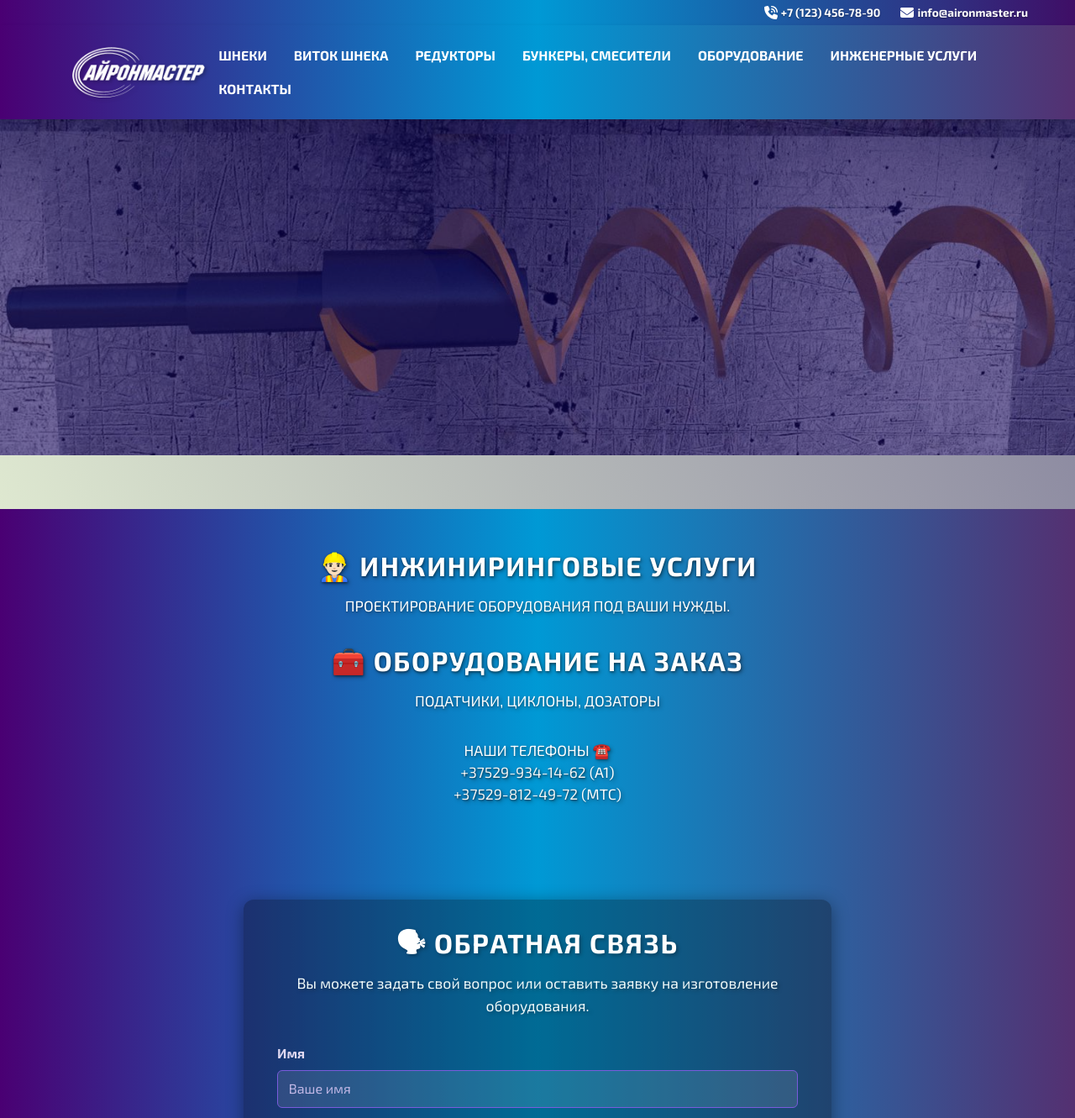
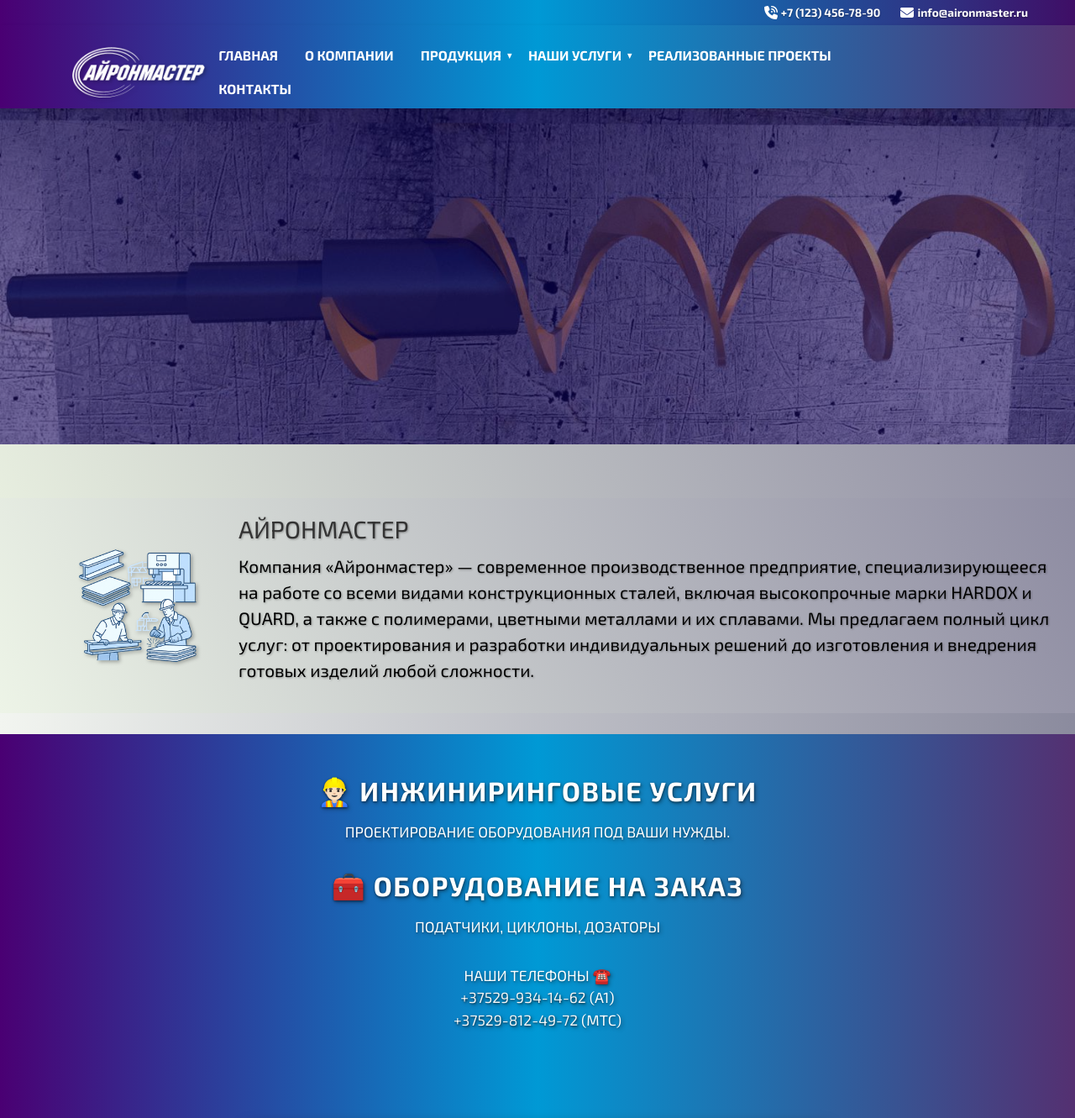
Before and after one commit to TumashenkaAliaksandr/aironmaster, a Django app: template webapp/templates/webapp/index.html in a window 1280 px wide. Shown: the top 1331 px of the page at 84% size. Run offline with Django 5.2, Linux system fonts and the light colour scheme; the template is opened without the code that fills it, so the values that code supplies are empty.

Commit message:
fixing css and js

```diff
--- a/templates/main/banner.html
+++ b/templates/main/banner.html
@@ -3,7 +3,7 @@
 
 
 {% block content %}
-    <section class="photo-banner">
+    <section id="home-page" class="photo-banner">
         {% for main_banner in banner %}
             <div class="photo-banner-content">
                 <h2>{{ main_banner.name }}</h2><br>
--- a/templates/main/base.html
+++ b/templates/main/base.html
@@ -56,24 +56,36 @@
         <!-- Меню для десктопа -->
         <nav class="d-none d-md-block">
             <ul class="nav">
-                <li class="nav-item"><a class="nav-link" href="#screws">Шнеки</a></li>
-                <li class="nav-item"><a class="nav-link" href="#screw-spiral">Виток шнека</a></li>
-                <li class="nav-item"><a class="nav-link" href="#reducers">Редукторы</a></li>
-                <li class="nav-item"><a class="nav-link" href="#bunkers-mixers">Бункеры, смесители</a></li>
-                <li class="nav-item"><a class="nav-link" href="#engineering">Оборудование</a></li>
-                <li class="nav-item"><a class="nav-link" href="#engineering">Инженерные услуги</a></li>
-                <li class="nav-item"><a class="nav-link" href="#contacts">Контакты</a></li>
+               <li class="nav-item"><a class="nav-linkss {% if request.resolver_match.url_name == 'index' %}active{% endif %}" href="{% url 'index' %}">Главная</a></li>
+                <li class="nav-item"><a class="nav-link" href="#about">О компании</a></li>
+                <li class="nav-item dropdown">
+                    <a href="#" class="nav-linkss dropbtn">Продукция</a>
+                    <ul class="dropdown-content">
+                        <li><a href="#service1">Продукция 1</a></li>
+                        <li><a href="#service2">Продукция 2</a></li>
+                        <li><a href="#service3">Продукция 3</a></li>
+                    </ul>
+                </li>
+                <li class="nav-item dropdown">
+                    <a href="#" class="nav-linkss dropbtn">Наши Услуги</a>
+                    <ul class="dropdown-content">
+                        <li><a href="#service1">Услуга 1</a></li>
+                        <li><a href="#service2">Услуга 2</a></li>
+                        <li><a href="#service3">Услуга 3</a></li>
+                    </ul>
+                </li>
+                <li class="nav-item"><a class="nav-linkss" href="#">Реализованные проекты</a></li>
+                <li class="nav-item"><a class="nav-link" href="#contacts-top">Контакты</a></li>
             </ul>
         </nav>
         <nav id="mobileMenu" class="mobile-menu d-md-none" aria-hidden="true">
             <ul class="nav flex-column">
-                <li class="nav-item"><a class="nav-link" href="#screws">Шнеки</a></li>
-                <li class="nav-item"><a class="nav-link" href="#screw-spiral">Виток шнека</a></li>
-                <li class="nav-item"><a class="nav-link" href="#reducers">Редукторы</a></li>
-                <li class="nav-item"><a class="nav-link" href="#bunkers-mixers">Бункеры, смесители</a></li>
-                <li class="nav-item"><a class="nav-link" href="#equipment">Оборудование</a></li>
-                <li class="nav-item"><a class="nav-link" href="#engineering">Инженерные услуги</a></li>
-                <li class="nav-item"><a class="nav-link" href="#contacts">Контакты</a></li>
+                <li class="nav-item"><a class="nav-link" href="#screws">Главная</a></li>
+                <li class="nav-item"><a class="nav-link" href="#screw-spiral">О компании</a></li>
+                <li class="nav-item"><a class="nav-link" href="#reducers">Продукция</a></li>
+                <li class="nav-item"><a class="nav-link" href="#bunkers-mixers">Наши Услуги</a></li>
+                <li class="nav-item"><a class="nav-link" href="#engineering">Реализованные проекты</a></li>
+                <li class="nav-item"><a class="nav-link" href="#engineering">Контакты</a></li>
             </ul>
         </nav>
     </div>
--- a/webapp/static/webapp/css/mobile.css
+++ b/webapp/static/webapp/css/mobile.css
@@ -14,6 +14,11 @@
   }
 
   nav .nav-link {
+    padding: 0.5rem;
+    font-size: 1.1rem;
+  }
+
+  nav .nav-linkss {
     padding: 0.5rem;
     font-size: 1.1rem;
   }
--- a/webapp/static/webapp/css/style.css
+++ b/webapp/static/webapp/css/style.css
@@ -42,10 +42,12 @@
     top: 0;
     z-index: 1000;
     padding: 0.75rem 0;
+    height: 99px;
 }
 
 .nav {
     text-transform: capitalize;
+    margin-right: 70px;
 }
 
 .paddings {
@@ -91,6 +93,101 @@
     filter: drop-shadow(2px 2px 2px rgba(0, 0, 0, 0.3));
     cursor: default; /* чтобы не было эффекта "руки" */
     pointer-events: none; /* запрет клика по активному пункту */
+}
+
+nav .nav-linkss {
+    color: white;
+    font-weight: 600;
+    padding: 0.5rem 1rem;
+    text-transform: uppercase;
+    transition: color 0.3s ease, filter 0.3s ease;
+    text-decoration: none;
+    position: relative;
+    top: 8px;
+}
+
+/* При наведении */
+nav .nav-linkss:hover {
+    color: #95e6ff;
+    filter: drop-shadow(2px 2px 2px rgba(0, 0, 0, 0.3));
+}
+
+/* Активный пункт меню */
+nav .nav-linkss.active {
+    color: #95e6ff;
+    filter: drop-shadow(2px 2px 2px rgba(0, 0, 0, 0.3));
+    cursor: default; /* чтобы не было эффекта "руки" */
+    pointer-events: none; /* запрет клика по активному пункту */
+    position: relative;
+    top: 8px;
+}
+
+.about-company {
+  display: flex;
+  align-items: center;
+  gap: 20px;
+  margin: 0 auto;
+  padding: 20px;
+  background: linear-gradient(66deg, #edf4e7, #8e8ca2);
+}
+.about-image {
+  flex: 1;
+}
+
+.about-image img {
+    width: 150px;
+    height: 150px;
+    border-radius: 8px;
+    display: block;
+    left: 70px;
+    position: relative;
+    filter: drop-shadow(2px 2px 2px rgba(0, 0, 0, 0.3));
+}
+
+.about-description {
+  flex: 4;
+    filter: drop-shadow(1px 1px 1px rgba(0, 0, 0, 0.3));
+}
+
+.company-name {
+  margin-bottom: 10px;
+  font-size: 1.8rem;
+  color: #333;
+}
+
+.company-text {
+  font-size: 1.3rem;
+  line-height: 1.5;
+  color: #000;
+}
+
+/* Адаптив для мобильных */
+@media (max-width: 600px) {
+  .about-company {
+    flex-direction: column;
+    padding: 10px;
+  }
+
+  .about-image, .about-description {
+      flex: none;
+      margin: 0 33px;
+      display: block;
+      width: 100%;
+  }
+
+    .about-image img {
+        width: 150px;
+        height: 150px;
+        border-radius: 8px;
+        display: block;
+        left: 100px;
+        position: relative;
+    }
+
+  .company-name {
+    font-size: 1.5rem;
+    margin-top: 15px;
+  }
 }
 
 .photo-banner {
@@ -243,6 +340,7 @@
     text-overflow: ellipsis;
     border-bottom-left-radius: 8px;
     border-bottom-right-radius: 8px;
+    filter: drop-shadow(2px 2px 2px rgba(0, 0, 0, 0.3));
 }
 
 
@@ -596,7 +694,7 @@
 
 #gallery {
     background: linear-gradient(66deg, #e8f3d6, #8e8ca2); /* светлый градиент */
-    background: linear-gradient(66deg, #dee8d0, #8e8ca2); /* светлый градиент */
+    background: linear-gradient(66deg, #e7eedf, #8e8ca2); /* светлый градиент */
     padding: 2rem;
     /*border-bottom-left-radius: 12px;*/
     /*border-bottom-right-radius: 12px;*/
@@ -885,6 +983,13 @@
   color: #008bff;
 }
 
+.nav-linkss:focus, .nav-linkss:hover {
+  color: #008bff;
+}
+.nav-linkss:focus {
+  color: #008bff;
+}
+
 .burger-btn {
   background: none;
   border: none;
@@ -1096,7 +1201,7 @@
   top: 10px;
   left: 0;
   width: 100%;
-  height: 150px;
+  height: 151px;
   overflow: visible;
   line-height: 0;
   z-index: 1;
@@ -1491,13 +1596,13 @@
     .custom-modal-content {
         padding: 10px;
         height: auto;
-        top: -79px;
+        top: 0;
     }
 
   .custom-close {
     font-size: 2rem;
-    top: 8px;
-    right: 10px;
+    top: 0;
+    right: 0;
   }
 
     .custom-next {
@@ -1517,8 +1622,8 @@
 
   .custom-prev, .custom-next {
     font-size: 2rem;
-    padding: 5px 10px;
-    margin: 10px 15px 15px;
+    margin-right: 30px;
+    padding-right: 20px;
   }
 
     .custom-image-wrapper img {
@@ -1531,8 +1636,55 @@
         box-shadow: 0 4px 12px rgba(0, 0, 0, 0.15);
         top: 20px;
         /*margin-bottom: 110px;*/
-        margin-right: 155px;
+        margin-right: 175px;
         margin-top: 15px;
 
     }
 }
+
+/* Скрываем подменю по умолчанию */
+.dropdown-content {
+  display: none;
+  position: absolute;
+  top: 100%; /* под основным пунктом */
+  left: 0;
+  background-color: white;
+  min-width: 160px;
+  box-shadow: 0 4px 8px rgba(0,0,0,0.1);
+  border-radius: 4px;
+  z-index: 1000;
+  padding: 5px 0;
+}
+
+/* Стили для ссылок в подменю */
+.dropdown-content li a {
+  padding: 10px 15px;
+  color: #333;
+  display: block;
+  text-decoration: none;
+}
+
+.dropdown-content li a:hover {
+  background-color: #f0e6ff; /* светло-фиолетовый фон при наведении */
+  color: #6a4bcf;
+}
+
+/* Показываем подменю при наведении */
+.dropdown:hover .dropdown-content {
+  display: block;
+}
+
+/* Курсор для выпадающего пункта */
+.dropdown > .dropbtn::after {
+  content: " ▼";
+  font-size: 0.5em;
+  margin-left: 7px;
+  color: #fff;
+  padding-top: 5px;
+  top: 7px;
+  position: absolute;
+}
+
+html {
+  scroll-behavior: smooth;
+}
--- a/webapp/static/webapp/js/main.js
+++ b/webapp/static/webapp/js/main.js
@@ -40,17 +40,29 @@
     });
   }
 
-  // --- Плавный скролл по клику на ссылки в nav ---
   navLinks.forEach(link => {
     link.addEventListener('click', e => {
-      e.preventDefault();
-      const targetId = link.getAttribute('href');
-      const targetElem = document.querySelector(targetId);
-      if (targetElem) {
-        targetElem.scrollIntoView({ behavior: 'smooth' });
+      const href = link.getAttribute('href');
+
+      if (!href) return;
+
+      // Обрабатываем только ссылки, которые начинаются с #
+      if (href.startsWith('#')) {
+        e.preventDefault();
+
+        const targetId = href.substring(1);
+        const targetElem = document.getElementById(targetId);
+
+        if (targetElem) {
+          targetElem.scrollIntoView({behavior: 'smooth'});
+          history.pushState(null, '', href);
+        }
       }
+      // Для всех остальных ссылок переход происходит как обычно, без preventDefault
     });
   });
+
+
 
   // --- Кастомное мобильное меню ---
   const burgerBtn = document.getElementById('burgerBtn');
@@ -67,14 +79,12 @@
       console.log('Menu shown:', mobileMenu.classList.contains('show'));
     });
 
-
-
     mobileMenu.querySelectorAll('a.nav-link').forEach(link => {
       link.addEventListener('click', () => {
         burgerBtn.classList.remove('open');
-        burgerBtn.setAttribute('aria-expanded', false);
+        burgerBtn.setAttribute('aria-expanded', 'false');
         mobileMenu.classList.remove('show');
-        mobileMenu.setAttribute('aria-hidden', true);
+        mobileMenu.setAttribute('aria-hidden', 'true');
       });
     });
   }
--- a/webapp/templates/webapp/index.html
+++ b/webapp/templates/webapp/index.html
@@ -7,6 +7,20 @@
     <!-- Banner -->
     {% include 'main/banner.html' %}
     <!-- End Banner -->
+    <section id="about" class="about-company">
+        <div class="about-image">
+            <img src="{% static 'webapp/img/airon_about.png' %}" alt="Фото компании">
+        </div>
+        <div class="about-description">
+            <h2 class="company-name">АЙРОНМАСТЕР</h2>
+            <p class="company-text">
+                Компания «Айронмастер» — современное производственное предприятие, специализирующееся на работе со всеми видами конструкционных сталей, включая высокопрочные марки HARDOX и QUARD, а также с полимерами, цветными металлами и их сплавами.
+Мы предлагаем полный цикл услуг: от проектирования и разработки индивидуальных решений до изготовления и внедрения готовых изделий любой сложности.
+            </p>
+        </div>
+    </section>
+    <div class="gradient"></div>
+
 
 
     {% for item in items %}
@@ -50,6 +64,7 @@
         </section>
         <div class="gradient"></div>
     {% endfor %}
+    <div id="contacts-top"></div>
 
     <div id="engineering" class="d-flex justify-content-between flex-wrap gap-3">
         <div class="block flex-grow-1" style="min-width: 200px;">
```
Also changed, not shown: webapp/static/webapp/img/airon_about.gif (added), webapp/static/webapp/img/airon_about.png (added). Lines whose indentation alone changed are shown as unchanged.
